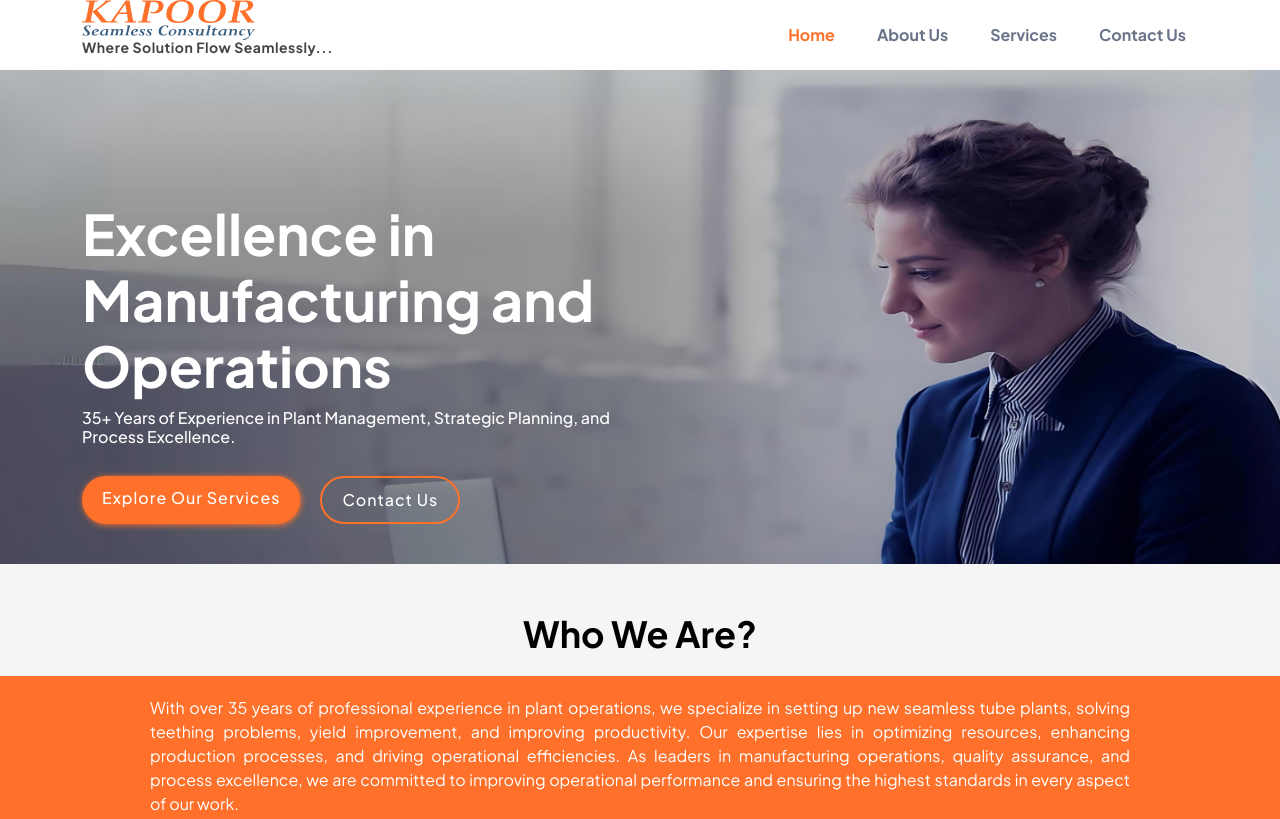
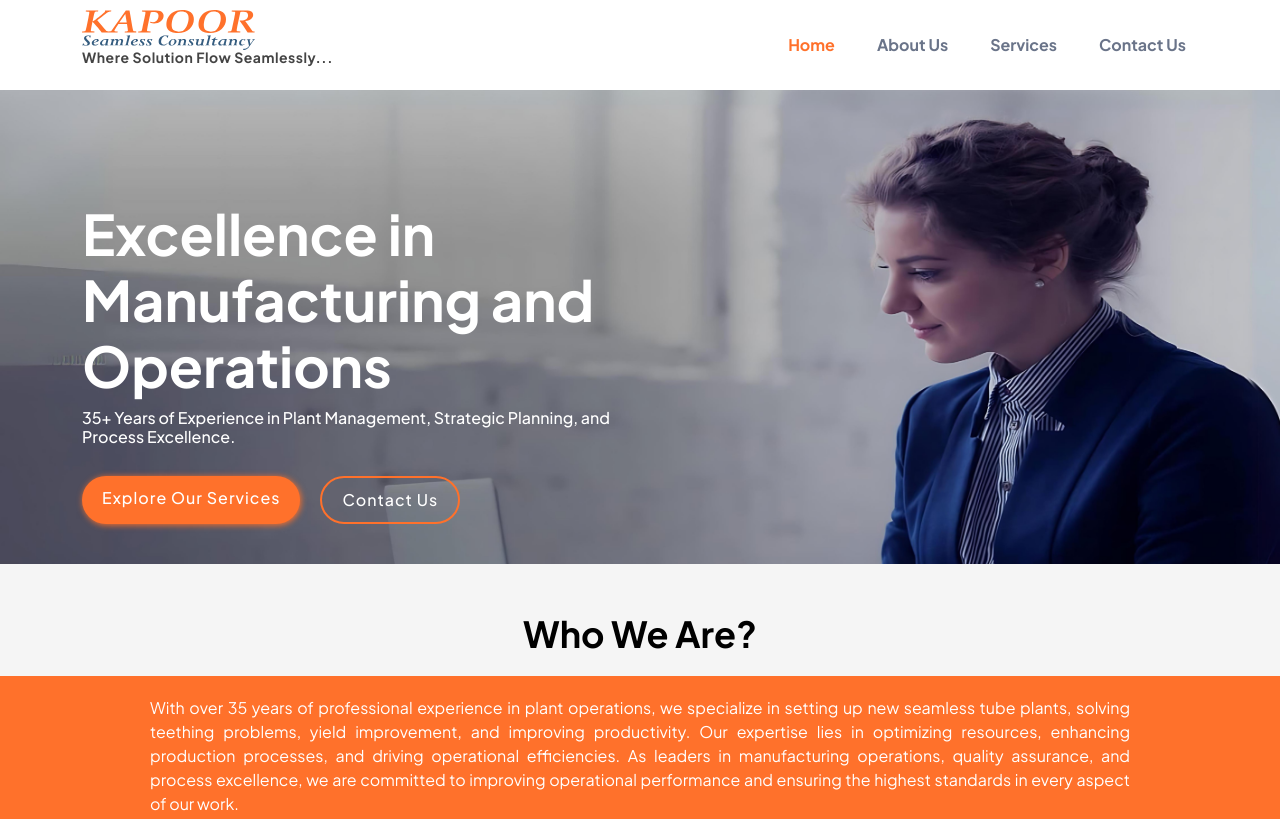
Before and after one commit to Manishahujabug/Kapoor_Seamless_Consultancy, a plain HTML site: page index.html in a window 1280 px wide. Shown: the top 819 px of the page. Drawn offline with Linux system fonts and the light colour scheme.

Commit message:
Update style.css

```diff
--- a/assets/css/style.css
+++ b/assets/css/style.css
@@ -80,7 +80,7 @@ h6 {
     background: #fff;
     transition: all 0.5s;
     z-index: 997;
-    padding: 0px 0;
+    padding: 10px 0;
 }
 
 #header.header-scrolled {
```
